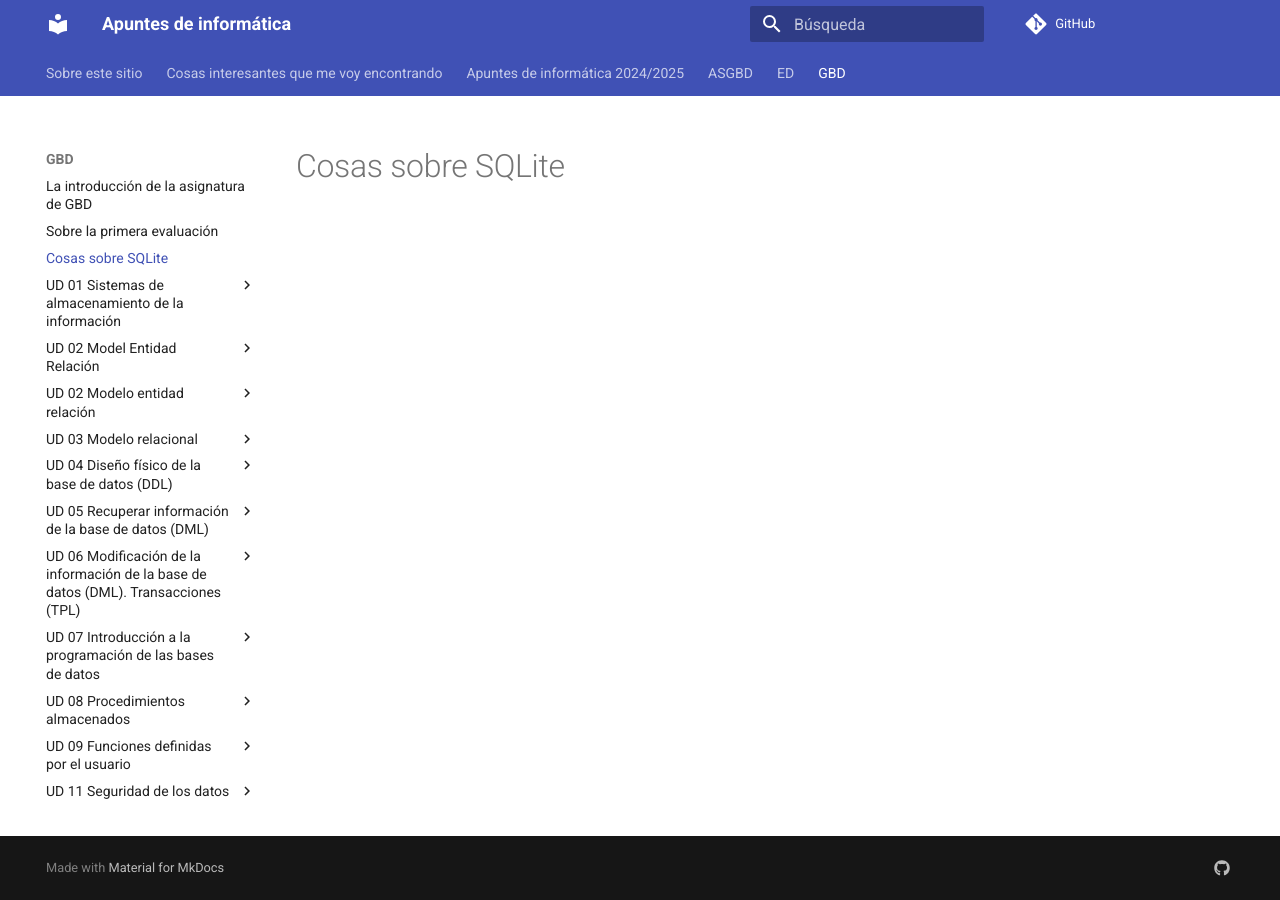
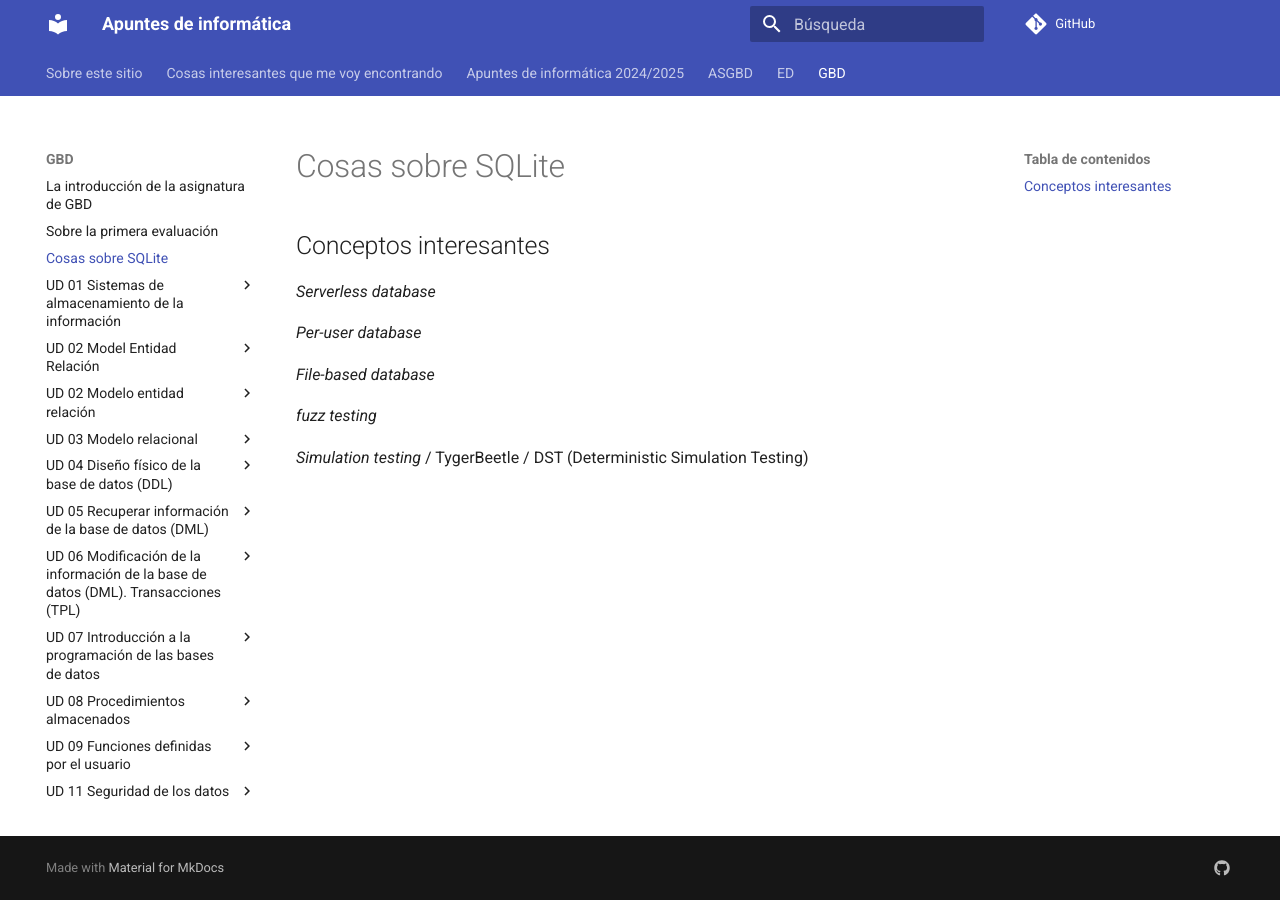
Before and after one commit to mmourazos/Curso-2024-2025, an MkDocs documentation site: the page built from docs/GBD/Sobre SQLite.md, in a window 1280 px wide. Built offline with MkDocs 1.6.1 and Material for MkDocs 9.7.7, drawn with Linux system fonts in a browser that asks for light colours; comment, search, counter and statistics services are not loaded.

```diff
--- a/docs/GBD/Sobre SQLite.md
+++ b/docs/GBD/Sobre SQLite.md
@@ -1 +1,13 @@
 # Cosas sobre SQLite
+
+## Conceptos interesantes
+
+_Serverless database_
+
+_Per-user database_
+
+_File-based database_
+
+_fuzz testing_
+
+_Simulation testing_ / TygerBeetle / DST (Deterministic Simulation Testing)
```
Also changed, not shown: To do/6 - 11 - 2024.md (added, +6 -0 lines), docs/GBD/UD 03 - Modelo relacional/Ejercicios/Ejercicio 2.md (+1 -1 lines).
